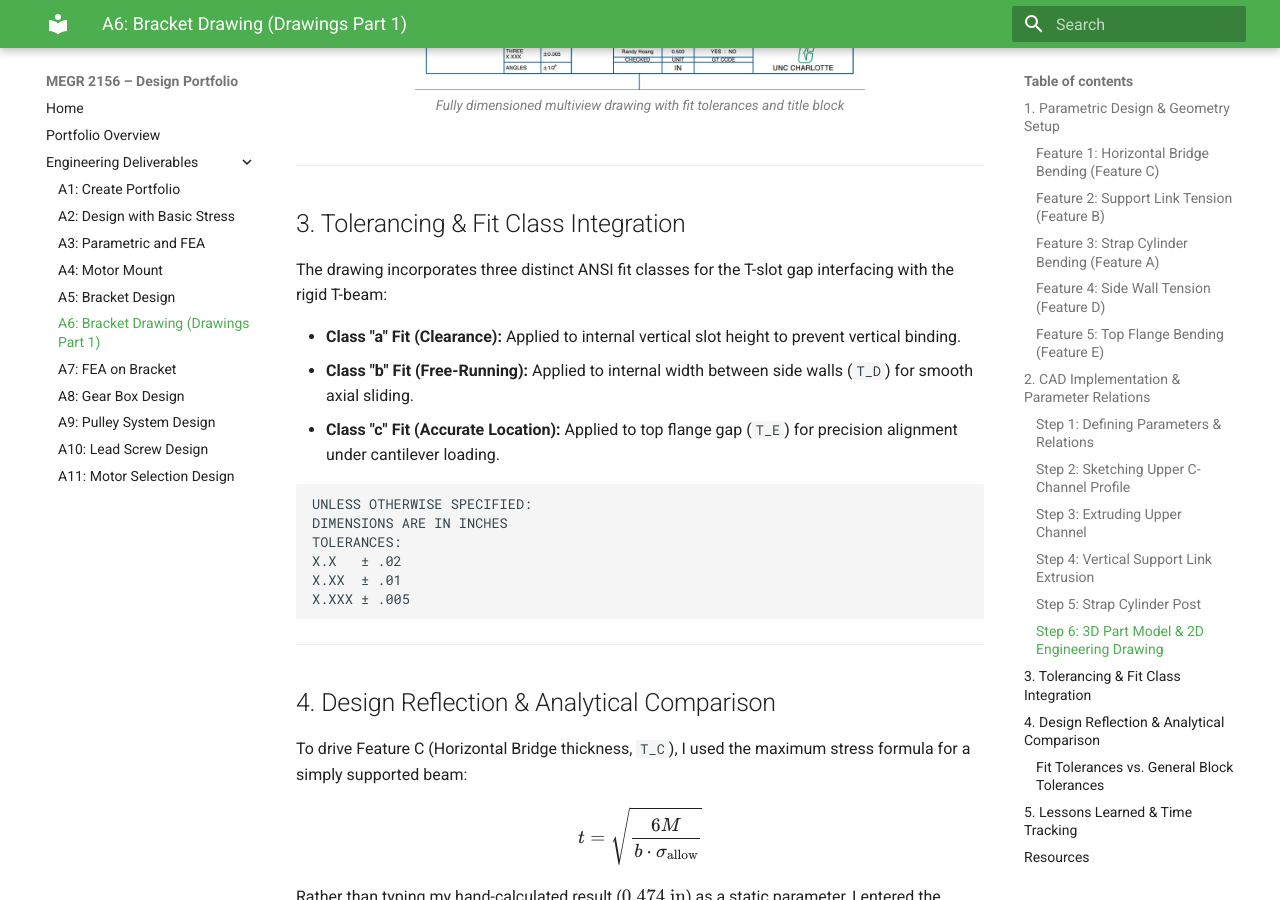
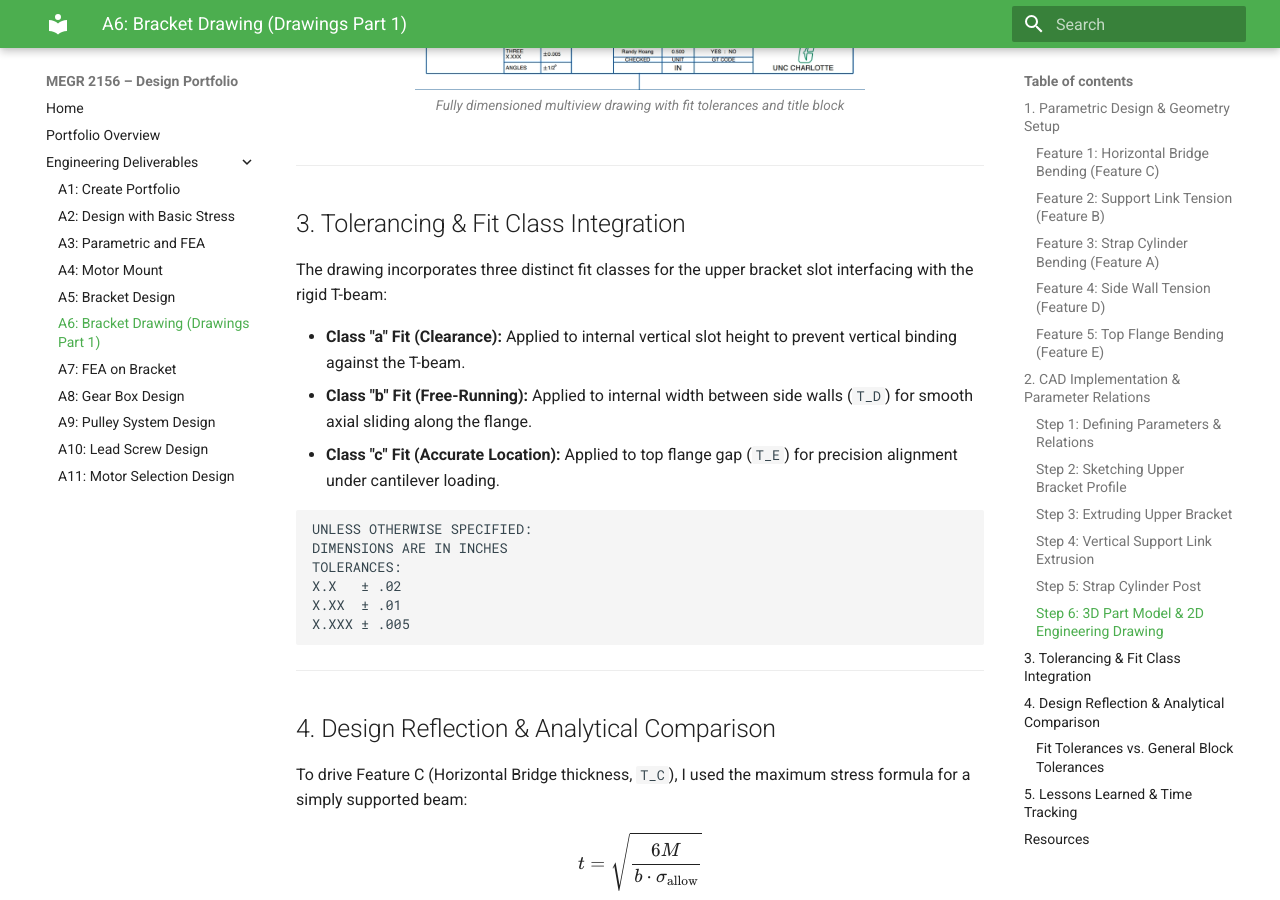
Before and after one commit to rhoang628/megr2156-portfolio, an MkDocs documentation site: the page built from docs/assignments/A06/index.md, in a window 1280 px wide and 900 px high, scrolled down 5941 px. Built offline with MkDocs 1.6.1 and Material for MkDocs 9.7.7, drawn with Linux system fonts in a browser that asks for light colours; some of the changed text lies outside the part shown.

Commit message:
Update index.md

````diff
--- a/docs/assignments/A06/index.md
+++ b/docs/assignments/A06/index.md
@@ -55,26 +55,26 @@ T_C = sqrt((6 * 375) / (1.0 * 10000))
   </figure>
 </div>
 
-### Step 2: Sketching Upper C-Channel Profile
+### Step 2: Sketching Upper Bracket Profile
 I sketched the symmetric upper channel on the Front Plane, applying equality constraints and binding sketch dimensions directly to parameters `=T_C` ($0.474\text{ in}$), `=T_D` ($0.030\text{ in}$), and `=T_E` ($0.424\text{ in}$).
 
 <div align="center">
   <figure style="display: inline-block; margin: 10px; vertical-align: top;">
-    <img src="Screenshot_2.jpg" alt="Upper Channel Sketch" width="650">
+    <img src="Screenshot_2.jpg" alt="Upper Bracket Sketch" width="650">
     <figcaption style="font-size: 0.85em; color: gray; margin-top: 5px;">
-      Fully dimensioned symmetric C-channel sketch
+      Fully dimensioned symmetric upper bracket sketch
     </figcaption>
   </figure>
 </div>
 
-### Step 3: Extruding Upper Channel
+### Step 3: Extruding Upper Bracket
 I extruded the profile using a **Symmetric** depth option bound to `=bracket_depth` ($1.000\text{ in}$).
 
 <div align="center">
   <figure style="display: inline-block; margin: 10px; vertical-align: top;">
-    <img src="Screenshot_3.jpg" alt="Channel Extrusion" width="650">
+    <img src="Screenshot_3.jpg" alt="Bracket Extrusion" width="650">
     <figcaption style="font-size: 0.85em; color: gray; margin-top: 5px;">
-      Extruding the channel profile to 1.00 inch depth
+      Extruding the bracket profile to 1.00 inch depth
     </figcaption>
   </figure>
 </div>
@@ -137,10 +137,10 @@ With all features constructed, the complete 3D parametric part model was verifie
 
 ## 3. Tolerancing & Fit Class Integration
 
-The drawing incorporates three distinct ANSI fit classes for the T-slot gap interfacing with the rigid T-beam:
+The drawing incorporates three distinct fit classes for the upper bracket slot interfacing with the rigid T-beam:
 
-* **Class "a" Fit (Clearance):** Applied to internal vertical slot height to prevent vertical binding.
-* **Class "b" Fit (Free-Running):** Applied to internal width between side walls (`T_D`) for smooth axial sliding.
+* **Class "a" Fit (Clearance):** Applied to internal vertical slot height to prevent vertical binding against the T-beam.
+* **Class "b" Fit (Free-Running):** Applied to internal width between side walls (`T_D`) for smooth axial sliding along the flange.
 * **Class "c" Fit (Accurate Location):** Applied to top flange gap (`T_E`) for precision alignment under cantilever loading.
 
 ```text
````
